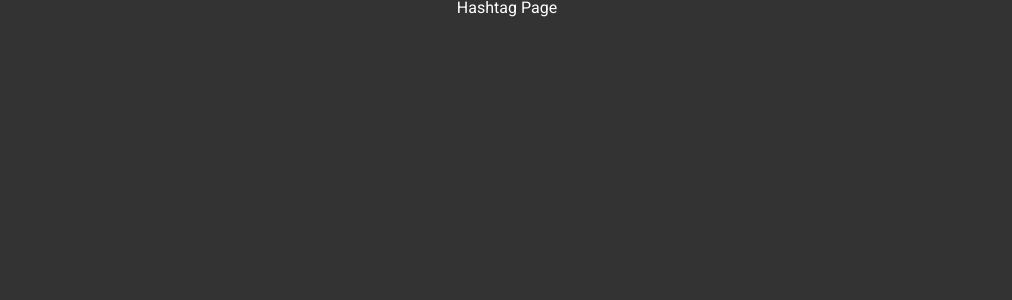
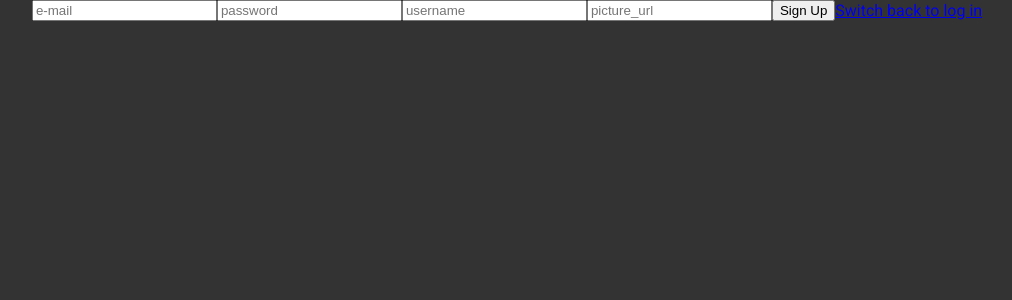
Before and after one commit to d3vNano/dep-linkr-f, a React (Create React App) app: page /sign-up in a window 1280 px wide. Shown: the top 300 px of the page, without its empty margins (133-1145 px from the left). Built offline with nearby package versions, Linux system fonts and the light colour scheme.

Commit message:
validate input Signup

```diff
--- a/src/components/pages/Signin.page.js
+++ b/src/components/pages/SignIn.page.js
@@ -1,11 +1,13 @@
 import { Link } from "react-router-dom";
 import styled from "styled-components";
+import react from 'react';
+import { AuthContext } from "../../container/providers/auth";
 import axios from "axios";
 import { useNavigate } from "react-router-dom";
 import { useState } from "react";
 
-export default function Signin() {
-  const [token, setToken] = useState("");
+export default function SignIn() {
+    const { setToken, token} = react.useContext(AuthContext);
   const [userLogin, setUserLogin] = useState({email:"", password:""});
 const navigate = useNavigate();
 
@@ -23,6 +25,7 @@ function login(){
   promise.then((res) => {
     setToken(res.data.token);
     navigate("/timeline");
+    localStorage.setItem("token",res.data.token);
   });
 
   promise.catch((err) => {
--- a/src/components/pages/Signup.page.js
+++ b/src/components/pages/SignUp.page.js
@@ -4,9 +4,9 @@ import styled from "styled-components";
 import axios from "axios";
 import { useNavigate } from "react-router-dom";
 
-export default function Signup() {
+export default function SignUp() {
   const [userRegistration, setUserRegistration] = useState({email:"", password:"", username:"", picture_url:""});
-
+const [disable, setDisable] = useState(false)
   const navigate = useNavigate();
 
   function handleSignUp(e) {
@@ -20,13 +20,15 @@ export default function Signup() {
   function registration() {
 
     const URL = "http://localhost:4000/signup";
-
+setDisable(true)
     const promise = axios.post(URL, userRegistration);
     promise.then((res)=> {
+      setDisable(false)
 navigate("/");
     });
     promise.catch((err)=> {
-      console.log(err.response.data.message);
+      setDisable(false)
+      alert(err.response.data.message);
     });
   }
   return (
@@ -38,7 +40,7 @@ navigate("/");
       onChange={handleSignUp}
       type="email"
       placeholder="e-mail"
-      required
+
       />
        <input
       name="password"
@@ -46,15 +48,15 @@ navigate("/");
       onChange={handleSignUp}
       type="password"
       placeholder="password"
-      required
+
       />
        <input
       name="username"
       value={userRegistration.username}
       onChange={handleSignUp}
       type="username"
-      placeholder="e-mail"
-      required
+      placeholder="username"
+
       />
        <input
       name="picture_url"
@@ -62,14 +64,14 @@ navigate("/");
       onChange={handleSignUp}
       type="picture_url"
       placeholder="picture_url"
-      required
+
       />
-      <button onClick={registration} type="submit">
+      <button onClick={registration} type="submit" disabled={disable}>
         <h2>Sign Up</h2>
       </button>
     </form>
 
-    <Link to="/login">
+    <Link to="/">
       <h2>Switch back to log in</h2>
     </Link>
     </>
--- a/src/container/App.js
+++ b/src/container/App.js
@@ -2,8 +2,8 @@ import { BrowserRouter as Router, Routes, Route } from "react-router-dom";
 
 import View from "../components/screens/View";
 
-import Signin from "../components/pages/Signin.page";
-import Signup from "../components/pages/Signup.page";
+import Signin from "../components/pages/SignIn.page";
+import Signup from "../components/pages/SignUp.page";
 import Timeline from "../components/pages/Timeline.page";
 import Hashtags from "../components/pages/Hashtags.page";
 
@@ -15,9 +15,9 @@ function App() {
         <Router>
             <View>
                 <Routes>
-                    <Route path="/signin" element={<Signin />} />
-                    <Route path="/signup" element={<Signup />} />
-                    <Route path="/" element={<Timeline />} />
+                    <Route path="/" element={<Signin />} />
+                    <Route path="/sign-up" element={<Signup />} />
+                    <Route path="/timeline" element={<Timeline />} />
                     <Route path="/:hashtag" element={<Hashtags />} />
                 </Routes>
             </View>
--- a/src/container/providers/auth.js
+++ b/src/container/providers/auth.js
@@ -6,8 +6,10 @@ export const AuthContext = react.createContext({});
 export const AuthProvider = (props) => {
   const [userRegistration, setUserRegistration] = useState({email:"", password:"", username:"", picture_url:""});
 const [userLogin, setUserLogin] = useState({email:"", password:""});
+const [token, setToken] = useState(localStorage.getItem("token"))
+
   return (
-    <AuthContext.Provider value={{userRegistration, setUserRegistration}}>
+    <AuthContext.Provider value={{userRegistration, setUserRegistration, token, setToken}}>
       {props.children}
     </AuthContext.Provider>
   )
--- a/src/index.js
+++ b/src/index.js
@@ -1,11 +1,13 @@
 import React from "react";
 import ReactDOM from "react-dom/client";
-
+import { AuthProvider } from "./container/providers/auth";
 import App from "./container/App";
 
 const root = ReactDOM.createRoot(document.getElementById("root"));
 root.render(
     <React.StrictMode>
+        <AuthProvider>
         <App />
+        </AuthProvider>
     </React.StrictMode>
 );
```
Also changed, not shown: package.json (+1 -14 lines).
